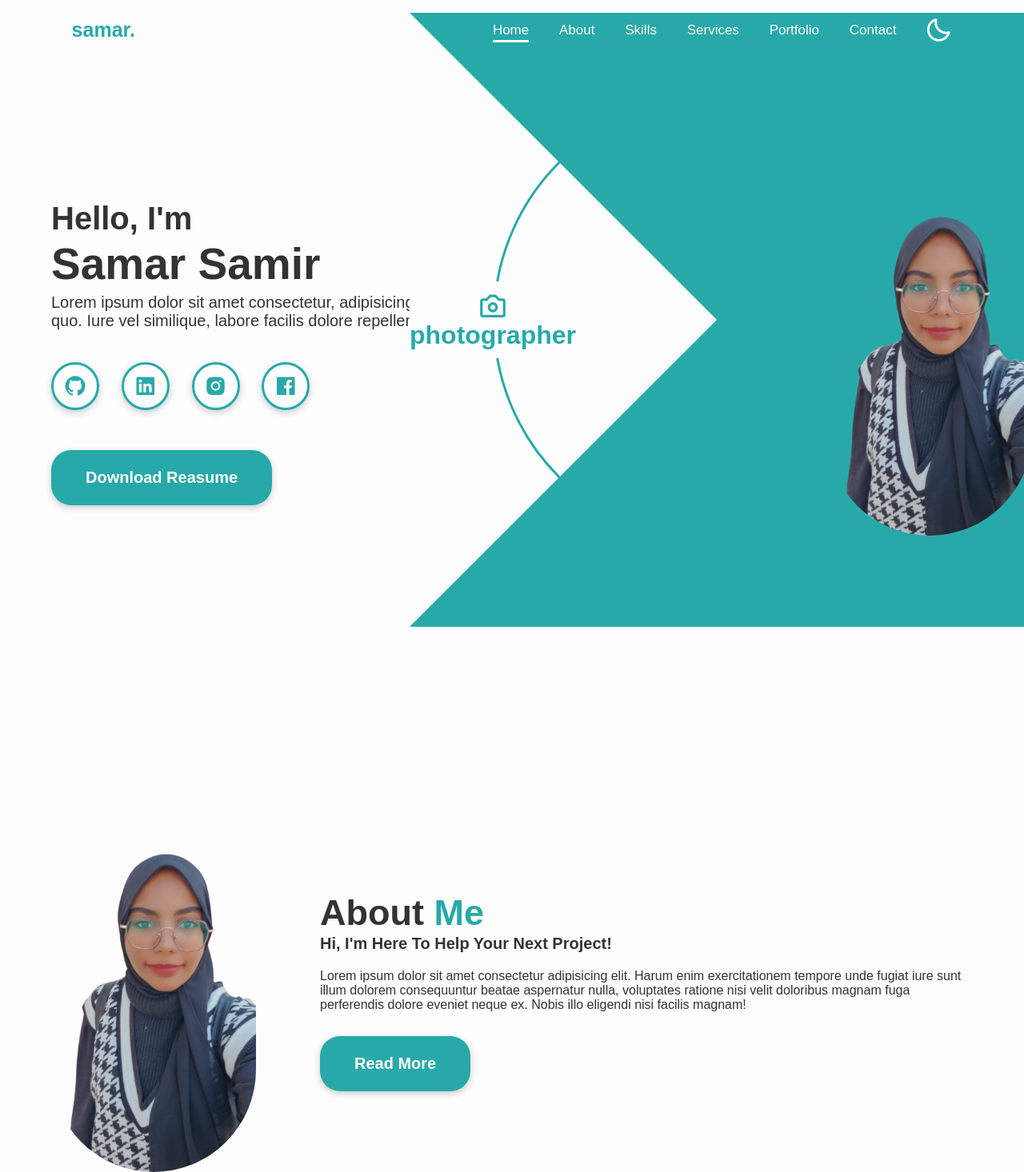
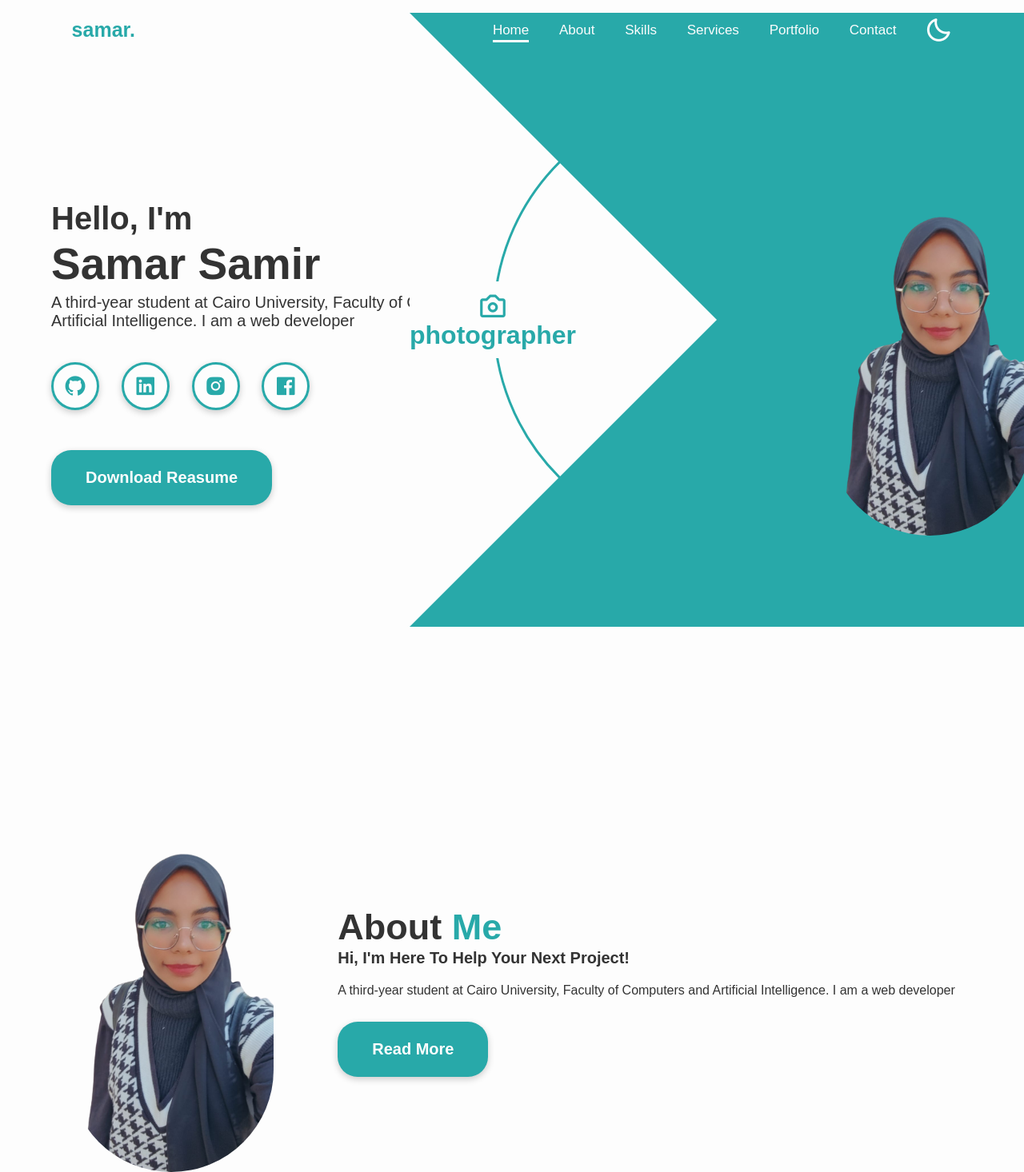
Before and after one commit to SAMarSAMir2/portfolio, a plain HTML site: page index.html in a window 1280 px wide. Shown: the top 1466 px of the page at 80% size. Drawn offline with nearby package versions, Linux system fonts and the light colour scheme.

Commit message:
Update index.html

```diff
--- a/index.html
+++ b/index.html
@@ -30,8 +30,7 @@
             <div class="home-content">
                 <h3>Hello, I'm</h3>
                 <h1>Samar Samir</h1>
-                <p>Lorem ipsum dolor sit amet consectetur, adipisicing elit.
-                Velit, a quo. Iure vel similique, labore facilis dolore repellendus!</p>
+                <p>A third-year student at Cairo University, Faculty of Computers and Artificial Intelligence. I am a web developer</p>
 
                 <div class="social_media">
                     <a href="https://github.com/SAMarSAMir2?tab=repositories" target="_blank"><i class='bx bxl-github' ></i></a>
@@ -81,10 +80,7 @@
             <div class="about-content">
                 <h2 class="heading">About <span>Me</span></h2>
                 <h3>Hi, I'm Here To Help Your Next Project!</h3>
-                <p>Lorem ipsum dolor sit amet consectetur adipisicing elit.
-                Harum enim exercitationem tempore unde fugiat iure sunt illum dolorem consequuntur
-                beatae aspernatur nulla, voluptates ratione nisi velit doloribus magnam
-                fuga perferendis dolore eveniet neque ex. Nobis illo eligendi nisi facilis magnam!</p>
+                <p>A third-year student at Cairo University, Faculty of Computers and Artificial Intelligence. I am a web developer</p>
                 <a href="#" class="btn">Read More</a>
             </div>
 
```
